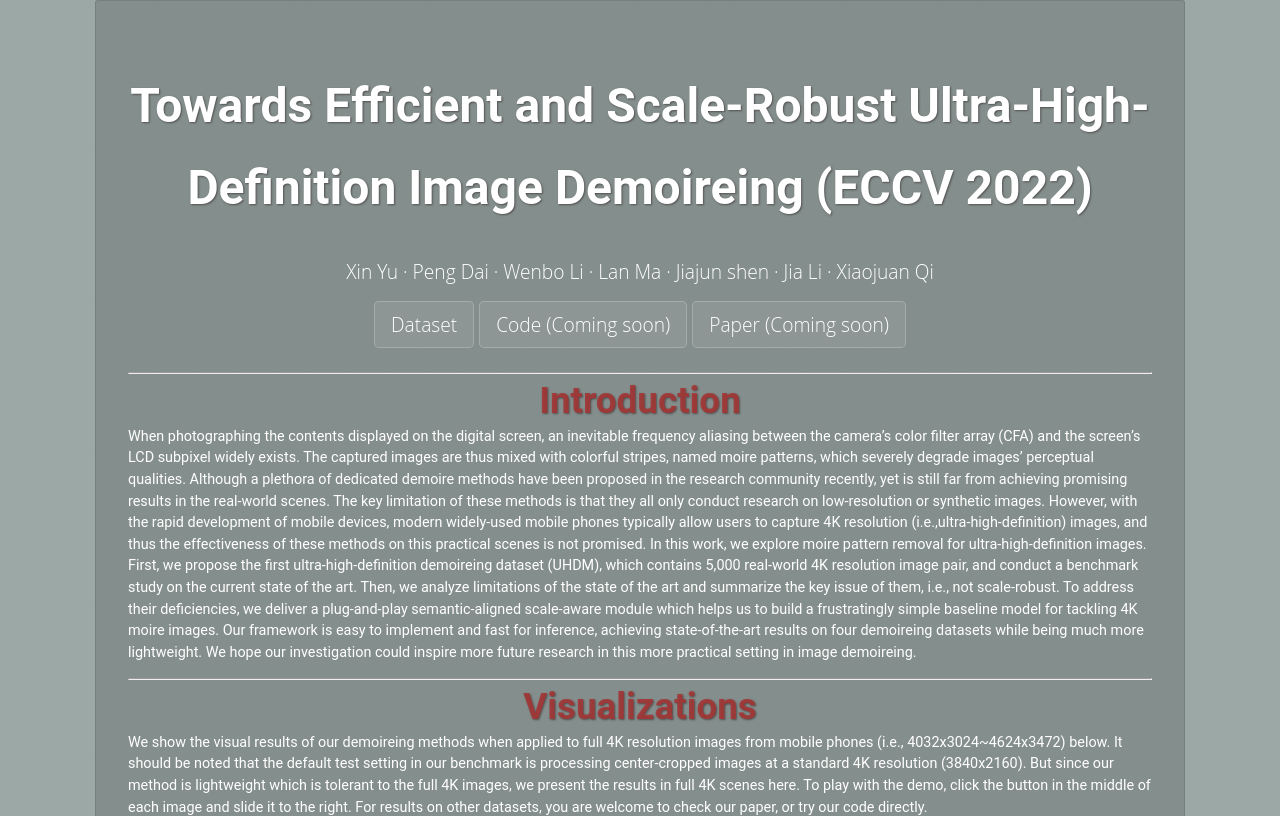
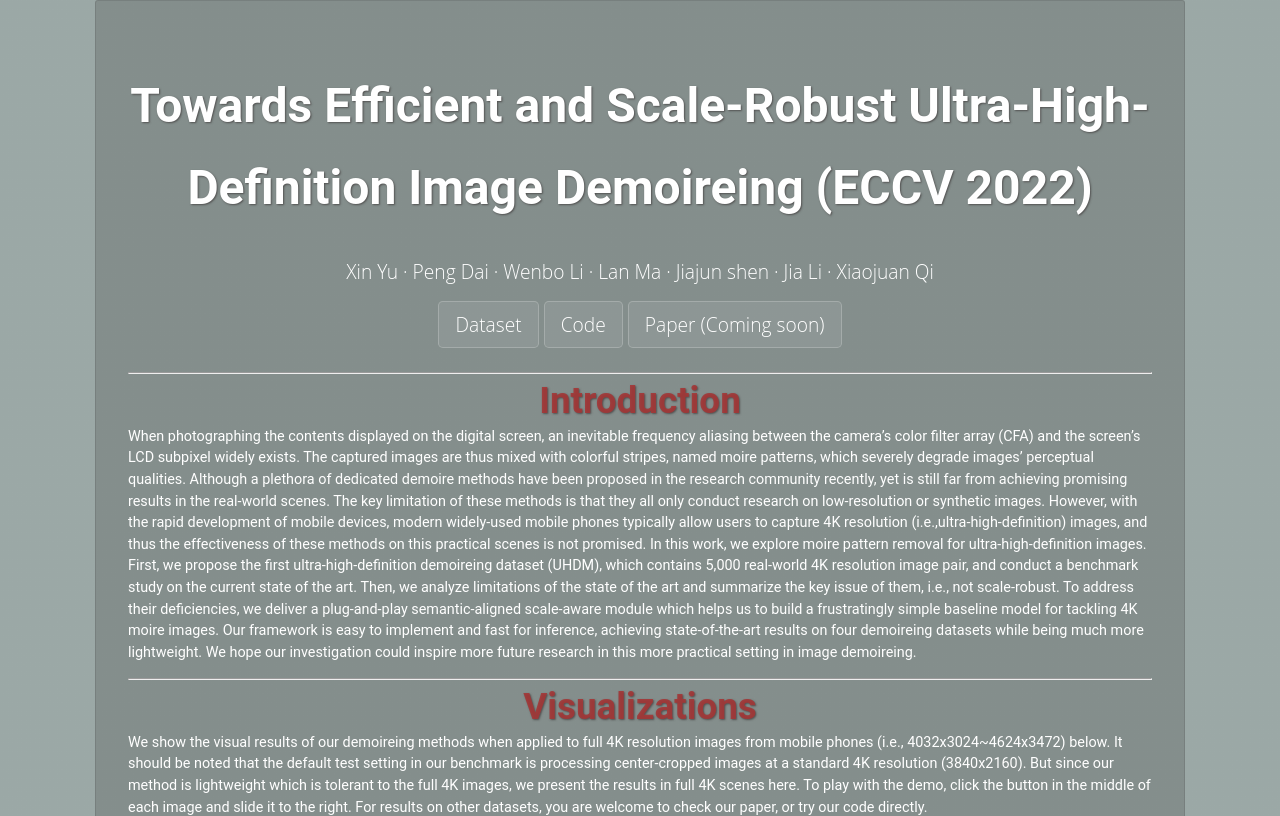
Before and after one commit to XinYu-Andy/uhdm-page, a plain HTML site: page index.html in a window 1280 px wide. Shown: the top 816 px of the page. Drawn offline with nearby package versions, Linux system fonts and the light colour scheme; some packages are replaced by stand-ins of ours.

Commit message:
upload code url

```diff
--- a/index.html
+++ b/index.html
@@ -44,7 +44,7 @@
 
           <span class="page-subheading">
             <a href="https://drive.google.com/drive/folders/1DyA84UqM7zf3CeoEBNmTi_dJ649x2e7e?usp=sharing " target="_Blank" class="btn">Dataset</a>
-            <a href="---" class="btn">Code (Coming soon)</a>
+            <a href="https://github.com/CVMI-Lab/UHDM.git" class="btn">Code</a>
             <a href="---" class="btn">Paper (Coming soon)</a>
 
             </span>
```
Also changed, not shown: 1 other file.
